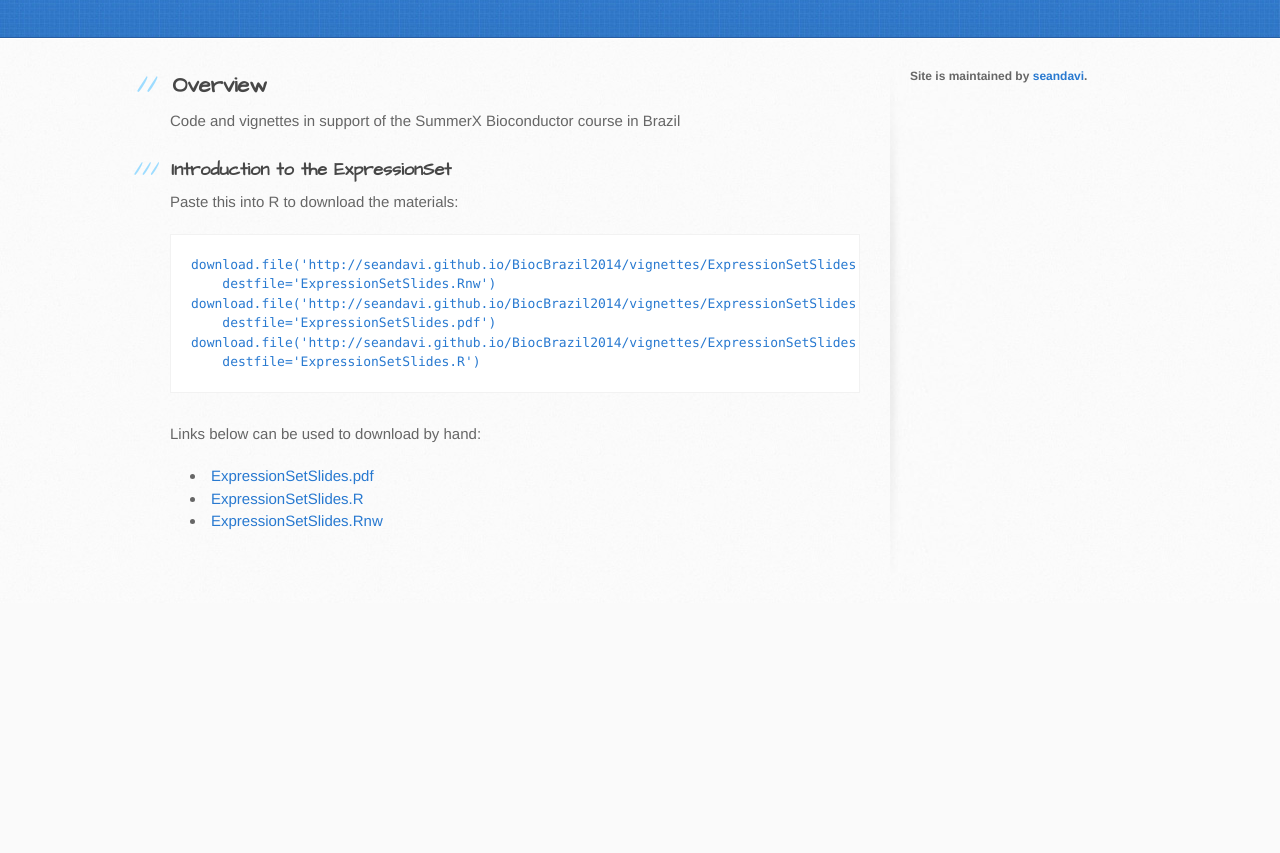
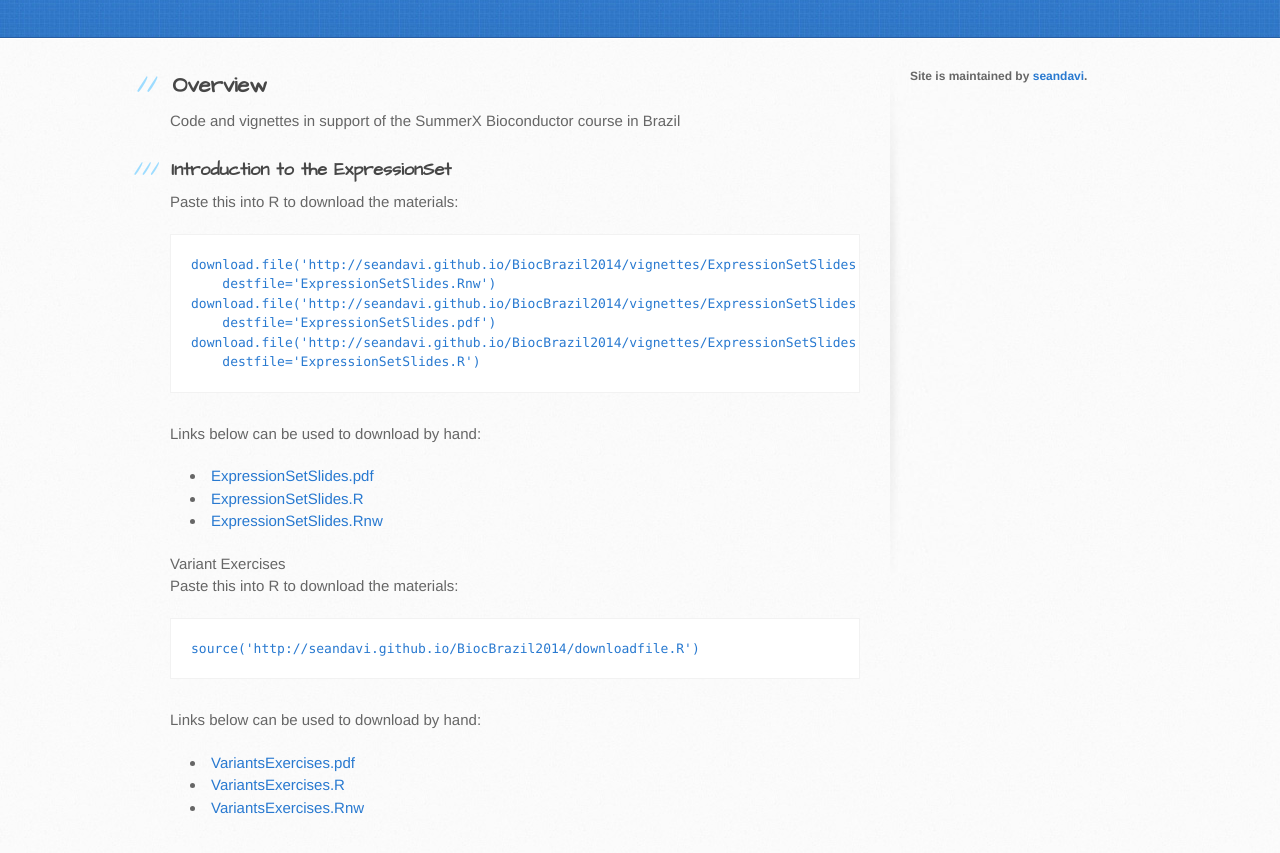
Before and after one commit to seandavi/BiocBrazil2014, a plain HTML site: page index.html in a window 1280 px wide. Shown: the part 197-1050 px from the top of the page. Before the commit the page ends 800 px from the top, so only its background shows below. Drawn offline with Linux system fonts and the light colour scheme.

Commit message:
Added VariantExercises

```diff
--- a/index.html
+++ b/index.html
@@ -52,6 +52,20 @@ download.file('http://seandavi.github.io/BiocBrazil2014/vignettes/ExpressionSetS
 <li><a href="http://seandavi.github.io/BiocBrazil2014/vignettes/ExpressionSetSlides.Rnw">ExpressionSetSlides.Rnw</a></li>
 </ul>
 
+<a name="Variants" class="anchor" href="#Variants"><span class="octicon octicon-link"></span></a>Variant Exercises</h3>
+
+<p>Paste this into R to download the materials:</p>
+
+<pre><code>source('http://seandavi.github.io/BiocBrazil2014/downloadfile.R')
+</pre></code>
+
+<p>Links below can be used to download by hand:</p>
+<ul>
+<li><a href="http://seandavi.github.io/BiocBrazil2014/vignettes/VariantsExercises.pdf">VariantsExercises.pdf</a></li>
+<li><a href="http://seandavi.github.io/BiocBrazil2014/vignettes/VariantsExercises.R">VariantsExercises.R</a></li>
+<li><a href="http://seandavi.github.io/BiocBrazil2014/vignettes/VariantsExercises.Rnw">VariantsExercises.Rnw</a></li>
+</ul>
+
 
         </section>
 
```
Also changed, not shown: 1 other file.
